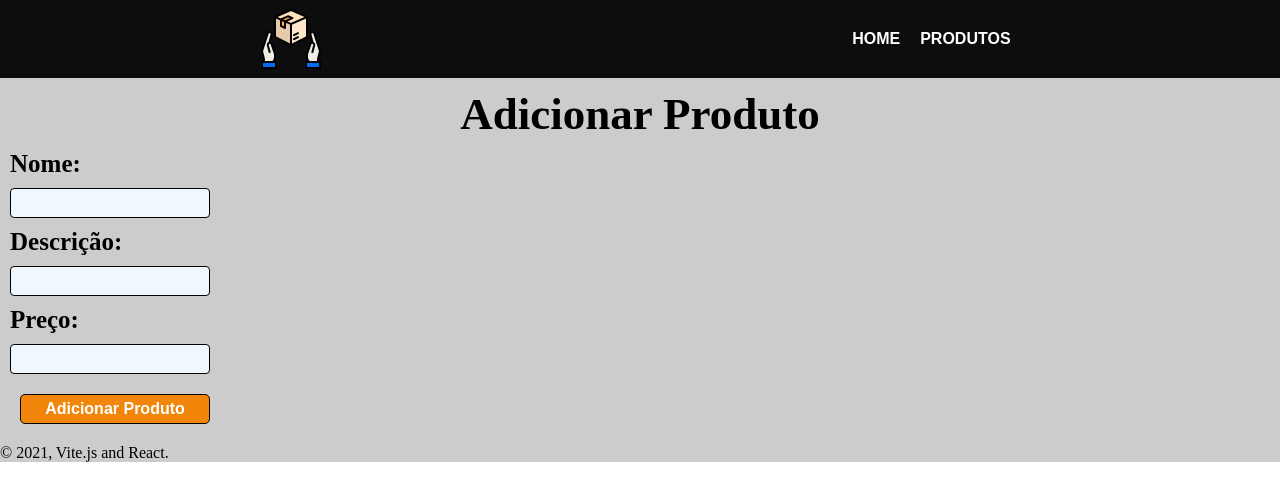
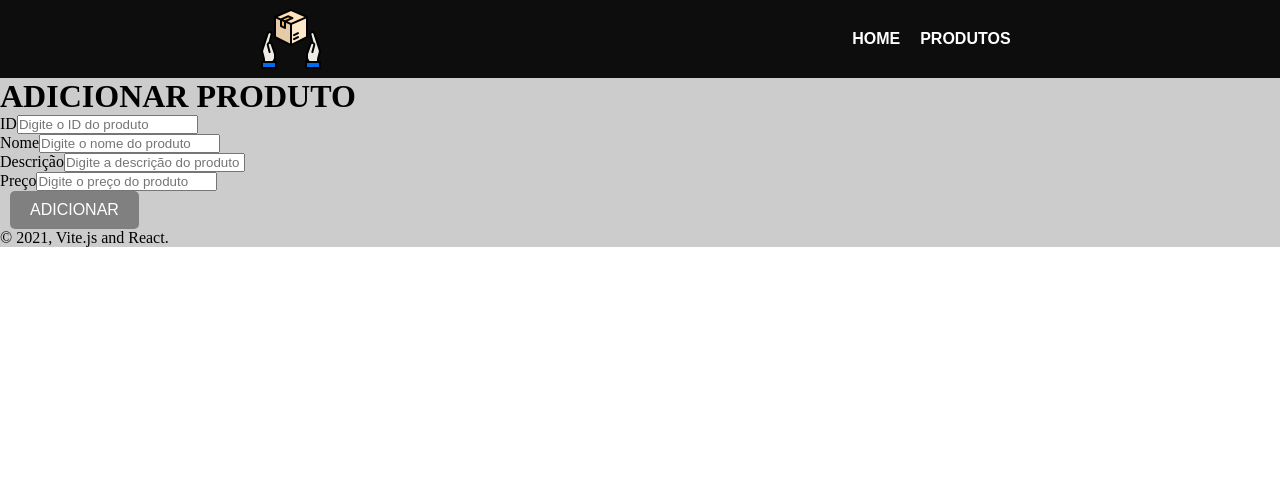
Before and after one commit to GeovannaSCunha/my-project-app-espg, a React (Vite) app: page /adicionar/produtos/1 in a window 1280 px wide. Shown: the top 500 px of the page. Built offline with nearby package versions, Linux system fonts and the light colour scheme.

Commit message:
teste add produtos

```diff
--- a/src/routes/AdicionarProdutos.jsx
+++ b/src/routes/AdicionarProdutos.jsx
@@ -1,63 +1,95 @@
-import  { useState } from "react";
-import {  useNavigate } from "react-router-dom";
 
-import "./Adicionar.scss"
+import { useNavigate, useParams } from 'react-router-dom';
+import { useEffect, useState } from 'react';
+
 export default function AdicionarProduto() {
-  const [nome, setNome] = useState("");
-  const [desc, setDescricao] = useState("");
-  const [preco, setPreco] = useState("");
+
+    //Recuperando o parâmetro ID com o HOOK useParams();
+    document.title = "EDITAR PRODUTOS";
     const navigate = useNavigate();
+    const [novoProduto, setNovoProduto] = useState({
+        id: '',
+        nome: '',
+        desc: '',
+        preco: ''
+      });
 
+      const handleChange = (e) => {
+        const { name, value } = e.target;
+        setNovoProduto({ ...novoProduto, [name]: value });
+      };
 
       const handleSubmit = (e) => {
         e.preventDefault();
 
-    // Aqui você pode fazer a solicitação POST para adicionar o produto ao servidor
-    fetch("http://localhost:5000/produtos", {
-      method: "POST",
+        fetch('http://localhost:5000/produtos', {
+          method: 'POST',
+          body: JSON.stringify(novoProduto),
           headers: {
-        "Content-Type": "application/json",
+            'Content-Type': 'application/json; charset=UTF-8',
           },
-      body: JSON.stringify({ nome, desc, preco }),
         })
-      .then((response) => {
-        if (response.status === 201) {
-          alert("Produto adicionado")
+          .then((response) => response.json())
+          .then((data) => {
+            console.log('Produto adicionado com sucesso:', data);
             navigate("/produtos");
-        } else {
-          alert("Erro ao adicionar produto")
-        }
-      });
+          })
+          .catch((error) => console.error('Erro ao adicionar o produto:', error));
+
       };
+
 
       return (
         <div>
-      <h1>Adicionar Produto</h1>
+          <h1>ADICIONAR PRODUTO</h1>
           <form onSubmit={handleSubmit}>
-        <label htmlFor="nome">Nome:</label>
+            <div>
+              <label htmlFor="id">ID</label>
               <input
                 type="text"
-          id="nome"
-          value={nome}
-          onChange={(e) => setNome(e.target.value)}
+                name="id"
+                id="id"
+                placeholder="Digite o ID do produto"
+                value={novoProduto.id}
+                onChange={handleChange}
               />
-
-        <label htmlFor="descricao">Descrição:</label>
-        <input
-          id="descricao"
-          value={desc}
-          onChange={(e) => setDescricao(e.target.value)}
-        ></input>
-
-        <label htmlFor="preco">Preço:</label>
+            </div>
+            <div>
+              <label htmlFor="nome">Nome</label>
               <input
                 type="text"
+                name="nome"
+                id="nome"
+                placeholder="Digite o nome do produto"
+                value={novoProduto.nome}
+                onChange={handleChange}
+              />
+            </div>
+            <div>
+              <label htmlFor="desc">Descrição</label>
+              <input
+                type="text"
+                name="desc"
+                id="desc"
+                placeholder="Digite a descrição do produto"
+                value={novoProduto.desc}
+                onChange={handleChange}
+              />
+            </div>
+            <div>
+              <label htmlFor="preco">Preço</label>
+              <input
+                type="text"
+                name="preco"
                 id="preco"
-          value={preco}
-          onChange={(e) => setPreco(e.target.value)}
+                placeholder="Digite o preço do produto"
+                value={novoProduto.preco}
+                onChange={handleChange}
               />
-
-        <button type="submit">Adicionar Produto</button>
+            </div>
+            <div>
+              <button type="submit">ADICIONAR</button>
+            </div>
           </form>
         </div>
       );
```
Lines whose indentation alone changed are shown as unchanged.
